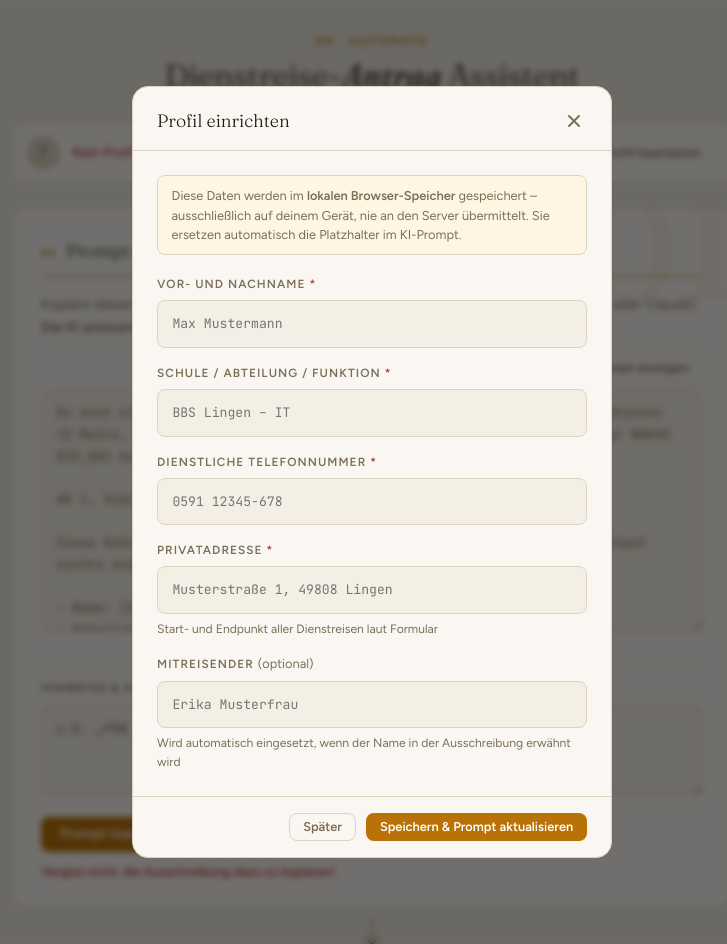
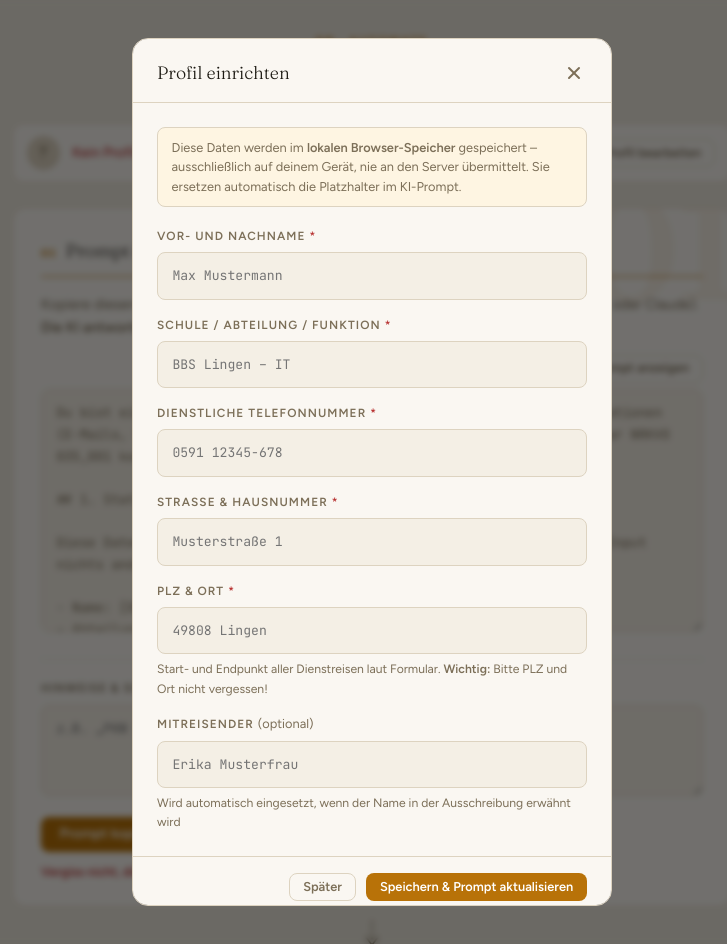
Before and after one commit to mzilinski/dr-automate, a Flask app: page / in a window 1280 px wide. Shown: the whole page, without its empty margins (268-995 px from the left). Run offline with Flask 3, Linux system fonts and the light colour scheme.

Commit message:
feat(wizard): split address field into street and PLZ/city
- Replace single 'Privatadresse' field with separate 'Straße & Hausnummer' and 'PLZ & Ort' fields
- Add backward compatibility: old profiles with combined 'adresse' are split on comma
- Save both strasse/plz_ort and combined adresse to profile for compatibility
- Improve hint text to remind users not to forget PLZ

Co-Authored-By: Claude Sonnet 4.6 <noreply@anthropic.com>

```diff
--- a/templates/index.html
+++ b/templates/index.html
@@ -586,9 +586,13 @@
           <input type="text" id="wiz_telefon" placeholder="0591 12345-678">
         </div>
         <div class="wiz-field">
-          <label class="wiz-label" for="wiz_adresse">Privatadresse <span>*</span></label>
-          <input type="text" id="wiz_adresse" placeholder="Musterstraße 1, 49808 Lingen">
-          <p class="wiz-hint">Start- und Endpunkt aller Dienstreisen laut Formular</p>
+          <label class="wiz-label" for="wiz_strasse">Straße &amp; Hausnummer <span>*</span></label>
+          <input type="text" id="wiz_strasse" placeholder="Musterstraße 1">
+        </div>
+        <div class="wiz-field">
+          <label class="wiz-label" for="wiz_plz_ort">PLZ &amp; Ort <span>*</span></label>
+          <input type="text" id="wiz_plz_ort" placeholder="49808 Lingen">
+          <p class="wiz-hint">Start- und Endpunkt aller Dienstreisen laut Formular. <strong>Wichtig:</strong> Bitte PLZ und Ort nicht vergessen!</p>
         </div>
         <div class="wiz-field">
           <label class="wiz-label" for="wiz_mitreisender">Mitreisender <em>(optional)</em></label>
@@ -792,11 +796,25 @@
     function openWizard() {
       const p = getProfile();
       if (p) {
-        document.getElementById('wiz_name').value        = p.name        || '';
-        document.getElementById('wiz_abteilung').value   = p.abteilung   || '';
-        document.getElementById('wiz_telefon').value     = p.telefon     || '';
-        document.getElementById('wiz_adresse').value     = p.adresse     || '';
+        document.getElementById('wiz_name').value         = p.name         || '';
+        document.getElementById('wiz_abteilung').value    = p.abteilung    || '';
+        document.getElementById('wiz_telefon').value      = p.telefon      || '';
         document.getElementById('wiz_mitreisender').value = p.mitreisender || '';
+
+        // Handle splitting for backward compatibility
+        if (p.strasse && p.plz_ort) {
+          document.getElementById('wiz_strasse').value = p.strasse;
+          document.getElementById('wiz_plz_ort').value = p.plz_ort;
+        } else if (p.adresse) {
+          const parts = p.adresse.split(',');
+          if (parts.length > 1) {
+            document.getElementById('wiz_strasse').value = parts[0].trim();
+            document.getElementById('wiz_plz_ort').value = parts.slice(1).join(',').trim();
+          } else {
+            document.getElementById('wiz_strasse').value = p.adresse.trim();
+            document.getElementById('wiz_plz_ort').value = '';
+          }
+        }
       }
       openModal('wizardOverlay');
     }
@@ -805,13 +823,17 @@
       const name         = document.getElementById('wiz_name').value.trim();
       const abteilung    = document.getElementById('wiz_abteilung').value.trim();
       const telefon      = document.getElementById('wiz_telefon').value.trim();
-      const adresse      = document.getElementById('wiz_adresse').value.trim();
+      const strasse      = document.getElementById('wiz_strasse').value.trim();
+      const plz_ort      = document.getElementById('wiz_plz_ort').value.trim();
       const mitreisender = document.getElementById('wiz_mitreisender').value.trim();
-      if (!name || !abteilung || !telefon || !adresse) {
+
+      if (!name || !abteilung || !telefon || !strasse || !plz_ort) {
         showAlert('Bitte alle Pflichtfelder (*) ausfüllen.', 'warning');
         return;
       }
-      const profile = { name, abteilung, telefon, adresse, mitreisender };
+
+      const adresse = `${strasse}, ${plz_ort}`;
+      const profile = { name, abteilung, telefon, adresse, strasse, plz_ort, mitreisender };
       saveProfile(profile);
       applyProfile(profile);
       closeModal('wizardOverlay');
```
